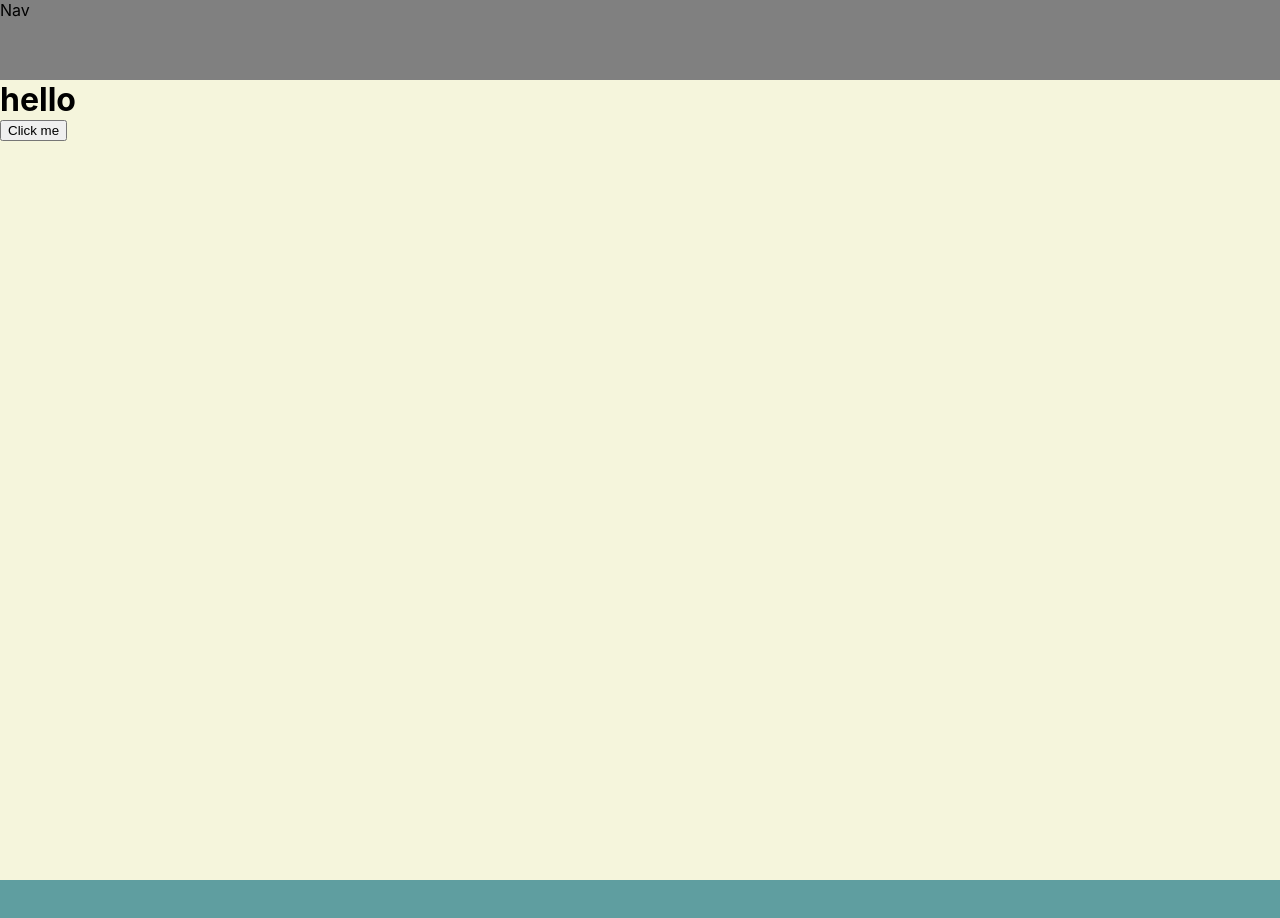
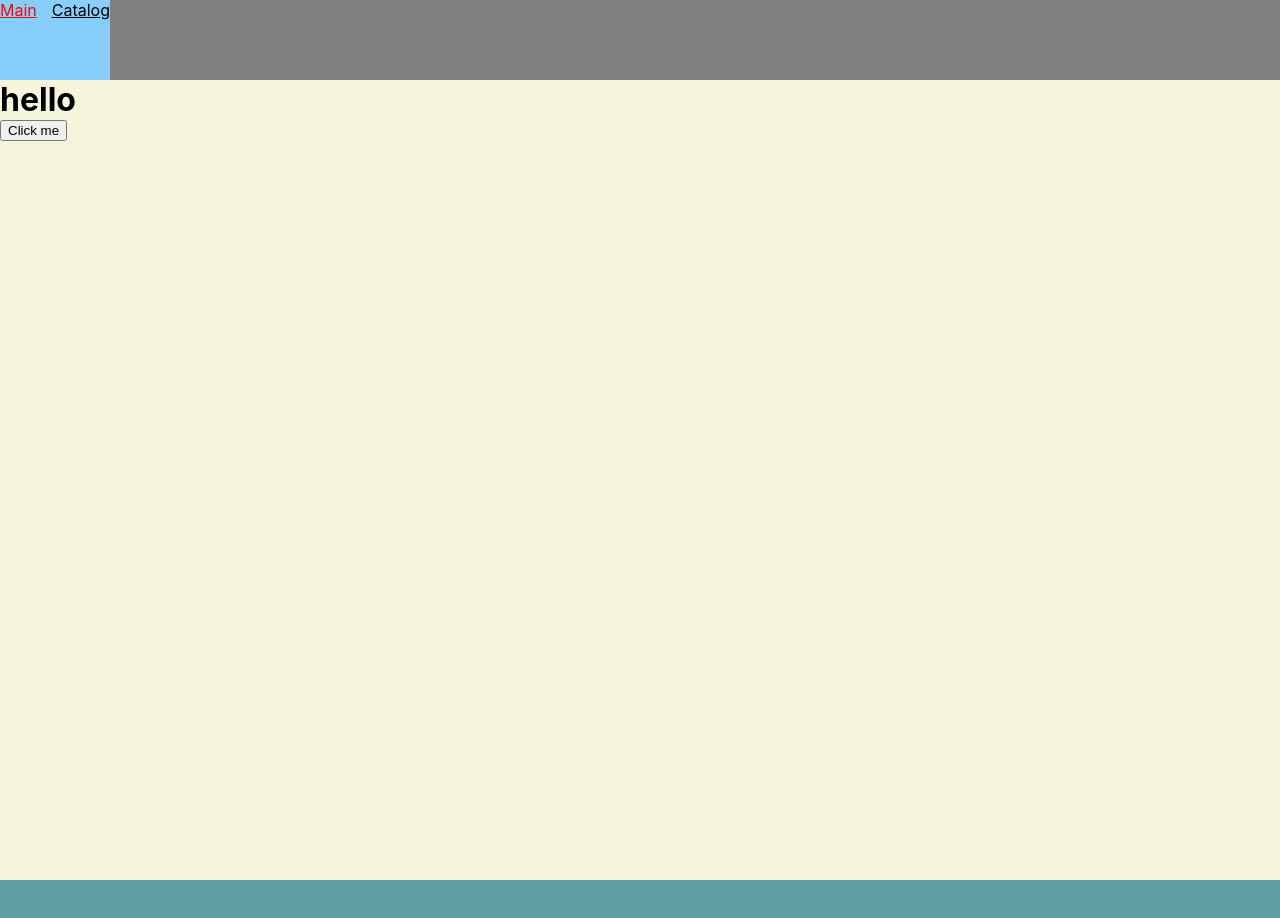
Before and after one commit to ek-mlg/online-store, a React (Create React App) app: page /#/main in a window 1280 px wide. Shown: the top 918 px of the page. Built offline with nearby package versions, Linux system fonts and the light colour scheme.

Commit message:
добавил навигацию

```diff
--- a/src/components/ButtonComponent.tsx
+++ b/src/components/ButtonComponent.tsx
@@ -1,13 +1,14 @@
 import React from 'react';
 
 type ButtonPropsType = {
-    onClick: ()=> void
+    onClick: ()=> void,
+    name: string
 }
 
-const ButtonComponent:React.FC<ButtonPropsType> = ({onClick}) => {
+const ButtonComponent:React.FC<ButtonPropsType> = ({onClick, name}) => {
     return (
         <button onClick={onClick}>
-            Click me
+            {name}
         </button>
     );
 };
--- a/src/components/Header.tsx
+++ b/src/components/Header.tsx
@@ -1,16 +1,18 @@
 import React from 'react';
 import styled from "styled-components";
+import Navi from "./Navi";
 
 const HeaderWrapper = styled.header`
-    background: gray;
-    width: 100%;
-    height: 80px;
+  background: gray;
+  width: 100%;
+  height: 80px;
+  display: flex;
 `
 
 const Header = () => {
     return (
         <HeaderWrapper>
-            Nav
+            <Navi />
         </HeaderWrapper>
     );
 };
--- /dev/null
+++ b/src/components/Navi.tsx
@@ -0,0 +1,34 @@
+import React from 'react';
+import {NavLink} from "react-router-dom";
+import {PATH} from "../pages/Pages";
+import styled from "styled-components";
+
+const StyledNav = styled.nav`
+  display: flex;
+  gap: 15px;
+  background: lightskyblue;
+`
+
+const StyledNavLink = styled(NavLink)`
+  color: black;
+  &.active {
+    color: red;
+  }
+`
+
+const Navi = () => {
+    return (
+        <StyledNav>
+            <StyledNavLink to={PATH.MAIN}
+            >
+                Main
+            </StyledNavLink>
+            <StyledNavLink to={PATH.CATALOG}
+            >
+                Catalog
+            </StyledNavLink>
+        </StyledNav>
+    );
+};
+
+export default Navi;
--- a/src/pages/Catalog.tsx
+++ b/src/pages/Catalog.tsx
@@ -1,11 +1,17 @@
 import React from 'react';
+import styled from "styled-components";
+
+const CatalogWrapper = styled.main`
+  height: 100vh;
+  background: #f0fff1;
+`
 
 const Catalog = () => {
 
     return (
-        <div>
+        <CatalogWrapper>
 
-        </div>
+        </CatalogWrapper>
     );
 };
 
--- a/src/pages/Main.tsx
+++ b/src/pages/Main.tsx
@@ -18,7 +18,7 @@ const Main = () => {
     return (
         <MainWrapper>
             <TestText>{text}</TestText>
-            <ButtonComponent onClick={()=> setText('ты лох')}/>
+            <ButtonComponent onClick={()=> setText('ты лох')} name={'Click me'}/>
         </MainWrapper>
     );
 };
```
